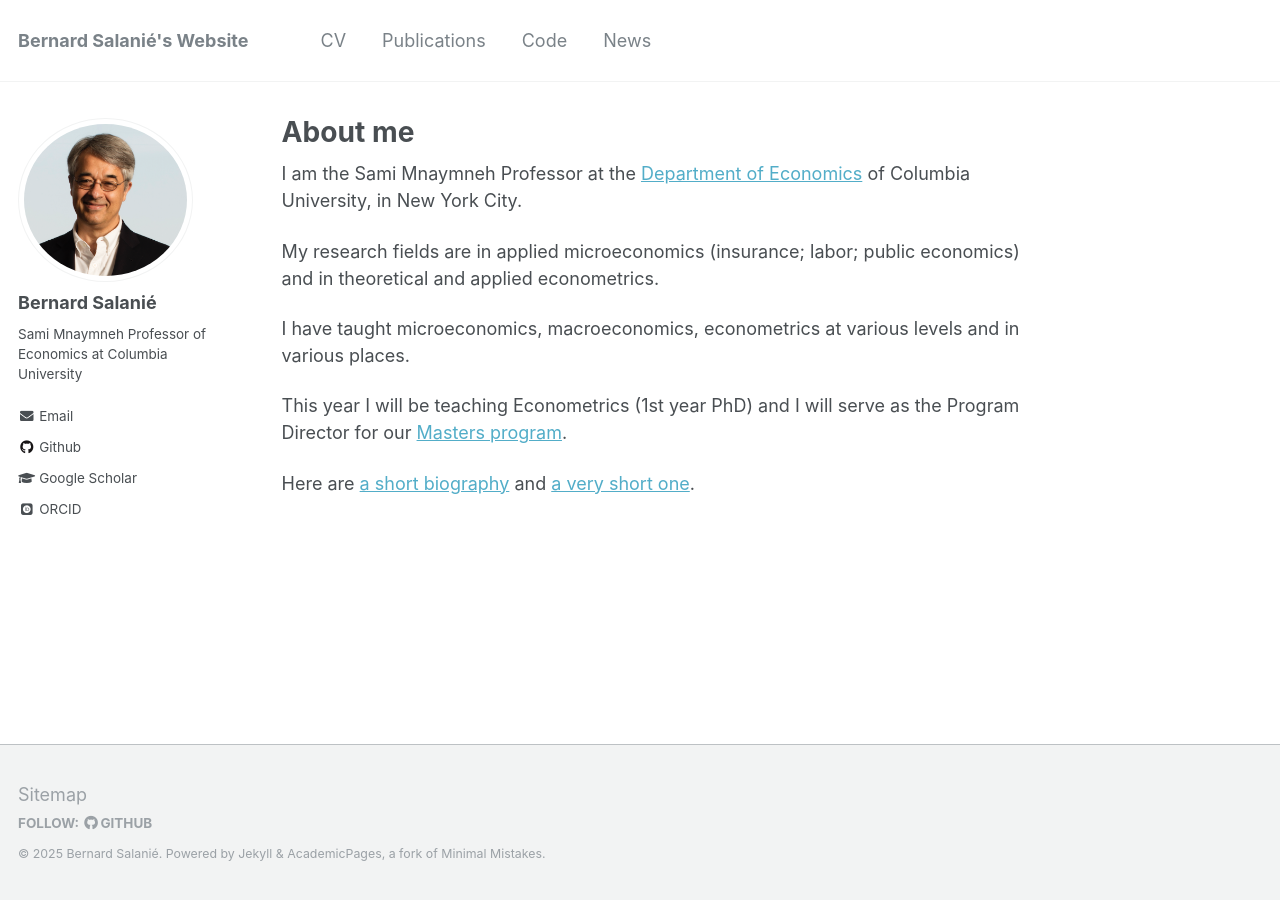
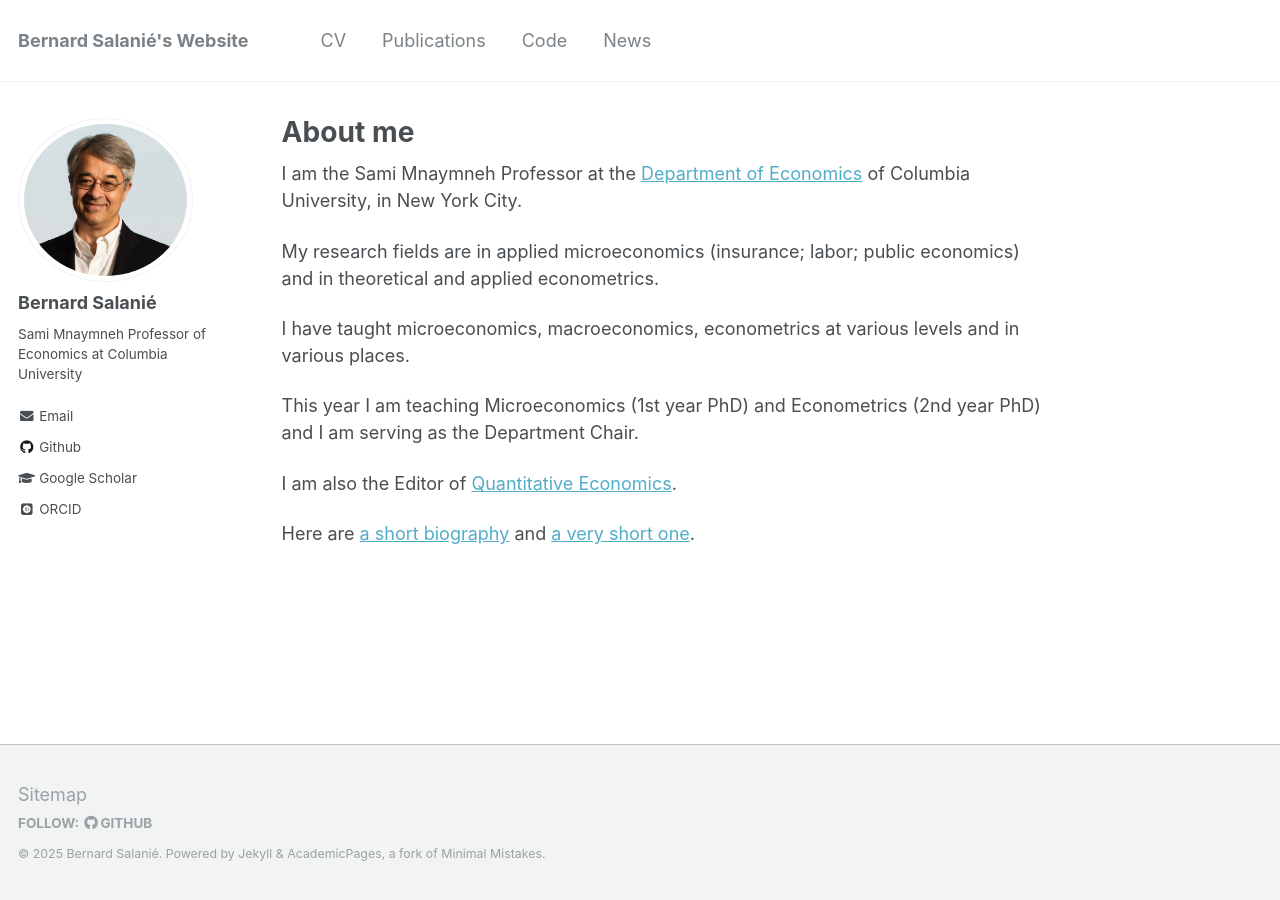
Before and after one commit to bsalanie/bsalanie.github.io, a Jekyll site: the page built from _pages/about.md, in a window 1280 px wide. Built offline with Jekyll 4.4.1, drawn with Linux system fonts in a browser that asks for light colours; some web fonts are replaced.

Commit message:
added QE

```diff
--- a/_pages/about.md
+++ b/_pages/about.md
@@ -15,6 +15,8 @@ My research fields are in applied microeconomics (insurance; labor; public econo
 
 I have taught microeconomics, macroeconomics, econometrics at various levels and in various places.
 
-This year I will  be teaching Econometrics (1st year PhD) and I will serve as the Program Director for our [Masters program](https://econ.columbia.edu/masters/).
+This year I am teaching  Microeconomics  (1st year PhD) and Econometrics (2nd year PhD) and I am  serving  as the Department Chair.
+
+I am also the Editor of [Quantitative Economics](https://www.econometricsociety.org/publications/quantitative-economics).
 
 Here are [a short biography](../files/BernardSalanieShortBio.pdf) and [a very short one](../files/BernardSalanieVeryShortBio.pdf).
```
